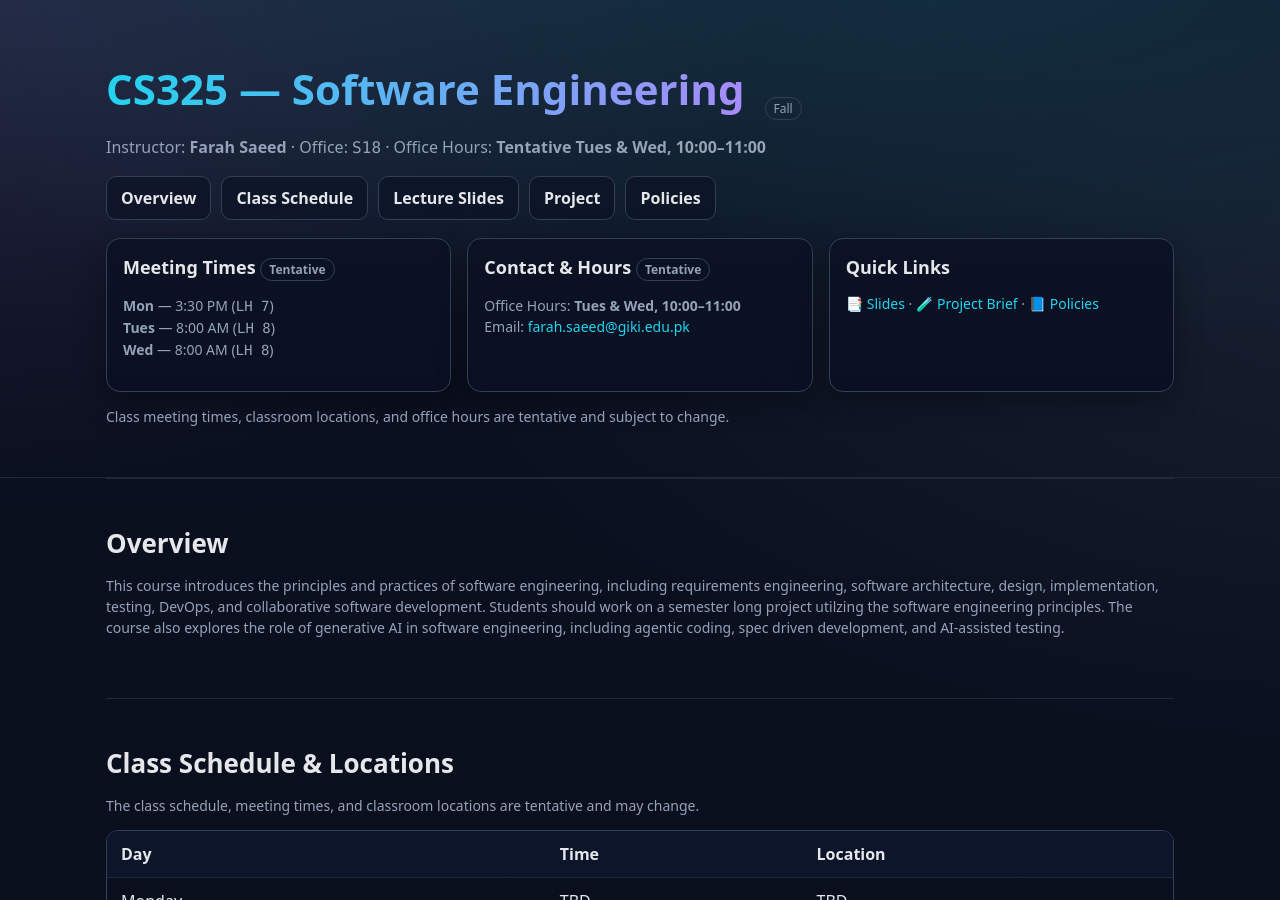
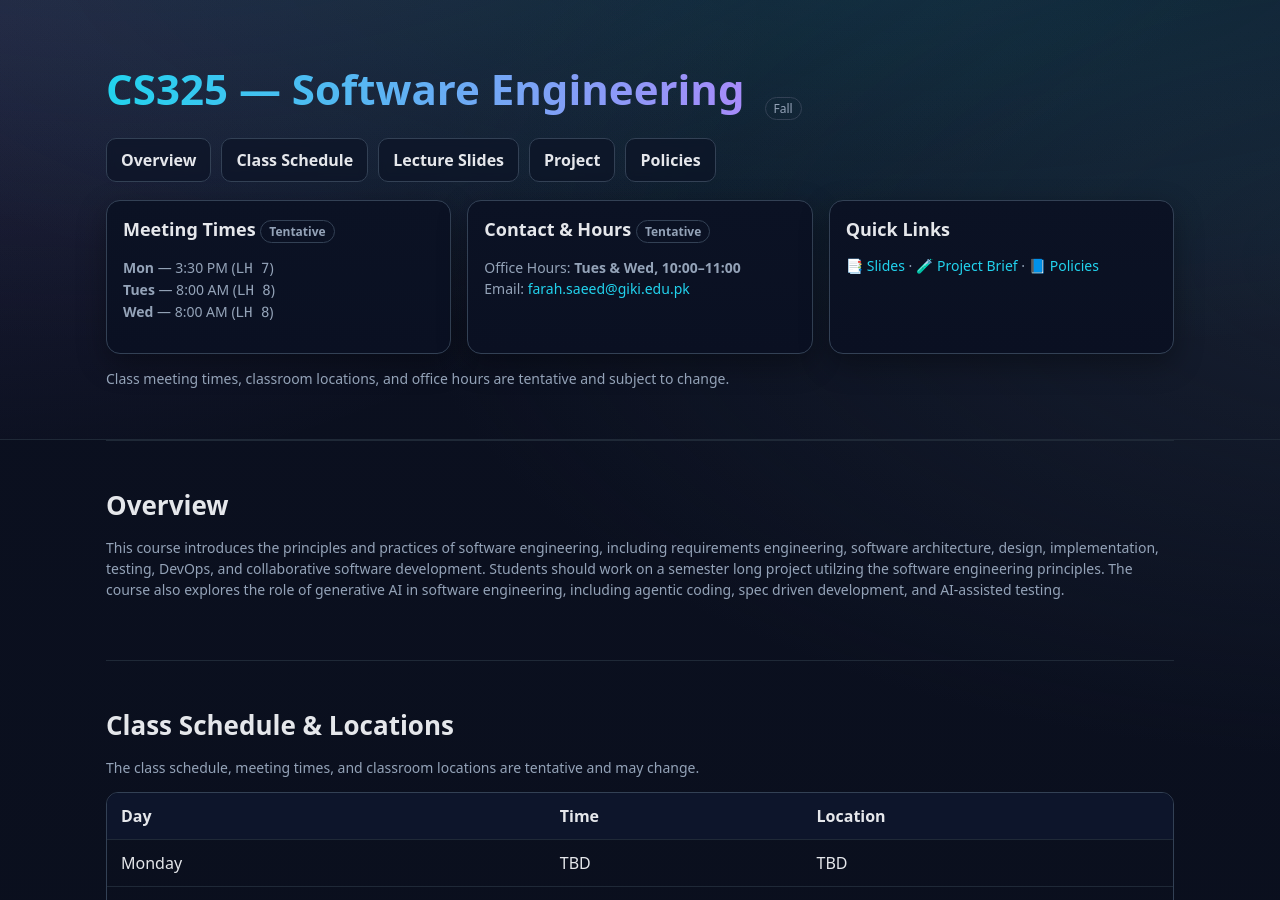
Before and after one commit to FarahSaeed/FarahSaeed.github.io, a Jekyll site: the page courses/fall26_cs325.html, which Jekyll copies as it is, in a window 1280 px wide and 900 px high. Built offline with Jekyll 4.4.1, drawn with Linux system fonts in a browser that asks for light colours.

Commit message:
Update fall26_cs325.html

```diff
--- a/courses/fall26_cs325.html
+++ b/courses/fall26_cs325.html
@@ -102,7 +102,7 @@
       <h1>CS325 — Software Engineering</h1>
       <span class="chip">Fall</span>
     </div>
-    <p class="subtitle">Instructor: <strong>Farah Saeed</strong> &middot; Office: <span class="mono">S18</span> &middot; Office Hours: <strong>Tentative Tues & Wed, 10:00–11:00</strong></p>
+    <!-- <p class="subtitle">Instructor: <strong>Farah Saeed</strong> &middot; Office: <span class="mono">S18</span> &middot; Office Hours: <strong>Tentative Tues & Wed, 10:00–11:00</strong></p> -->
 
     <nav aria-label="Primary Navigation">
       <a href="#overview">Overview</a>
```
